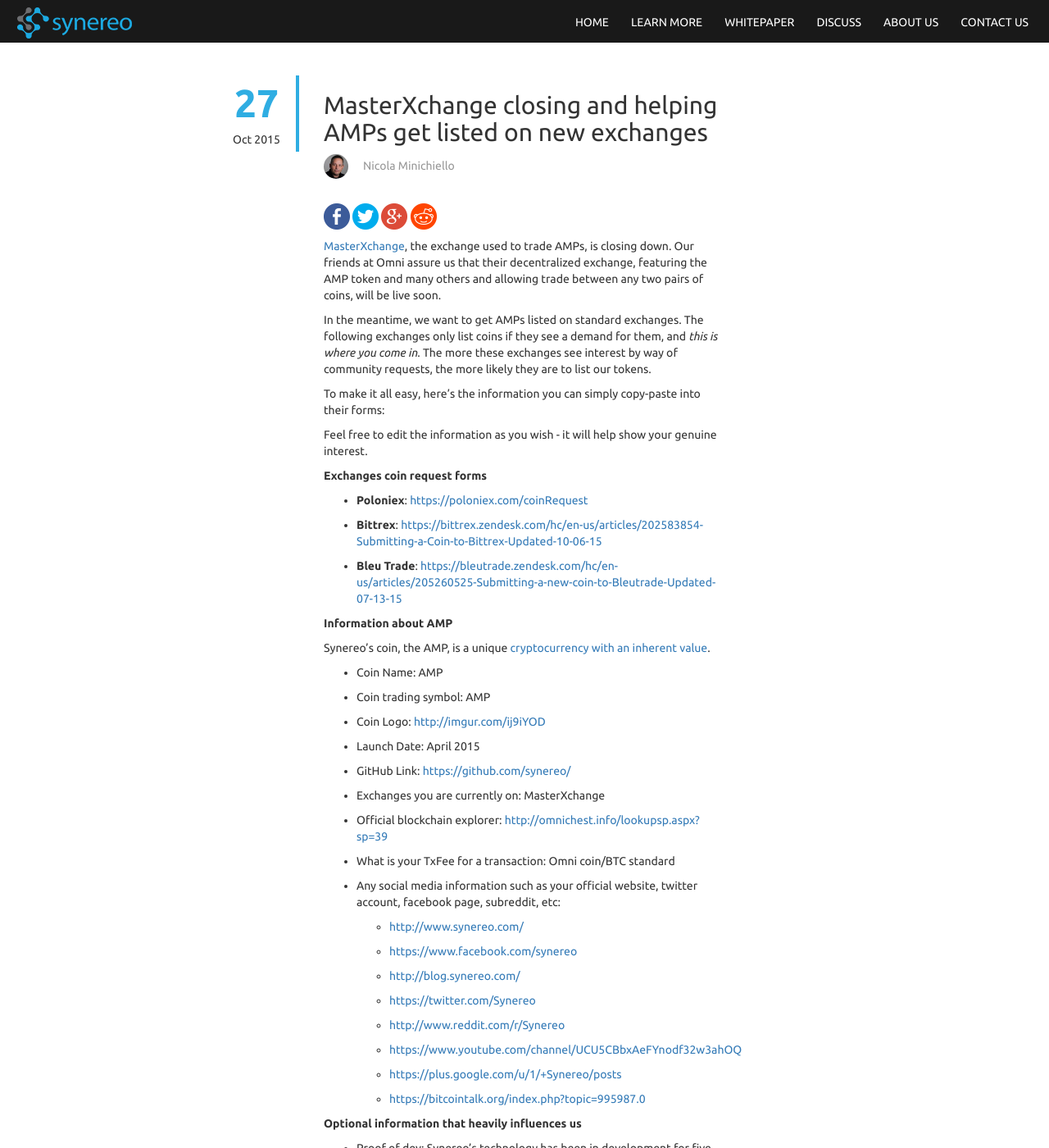
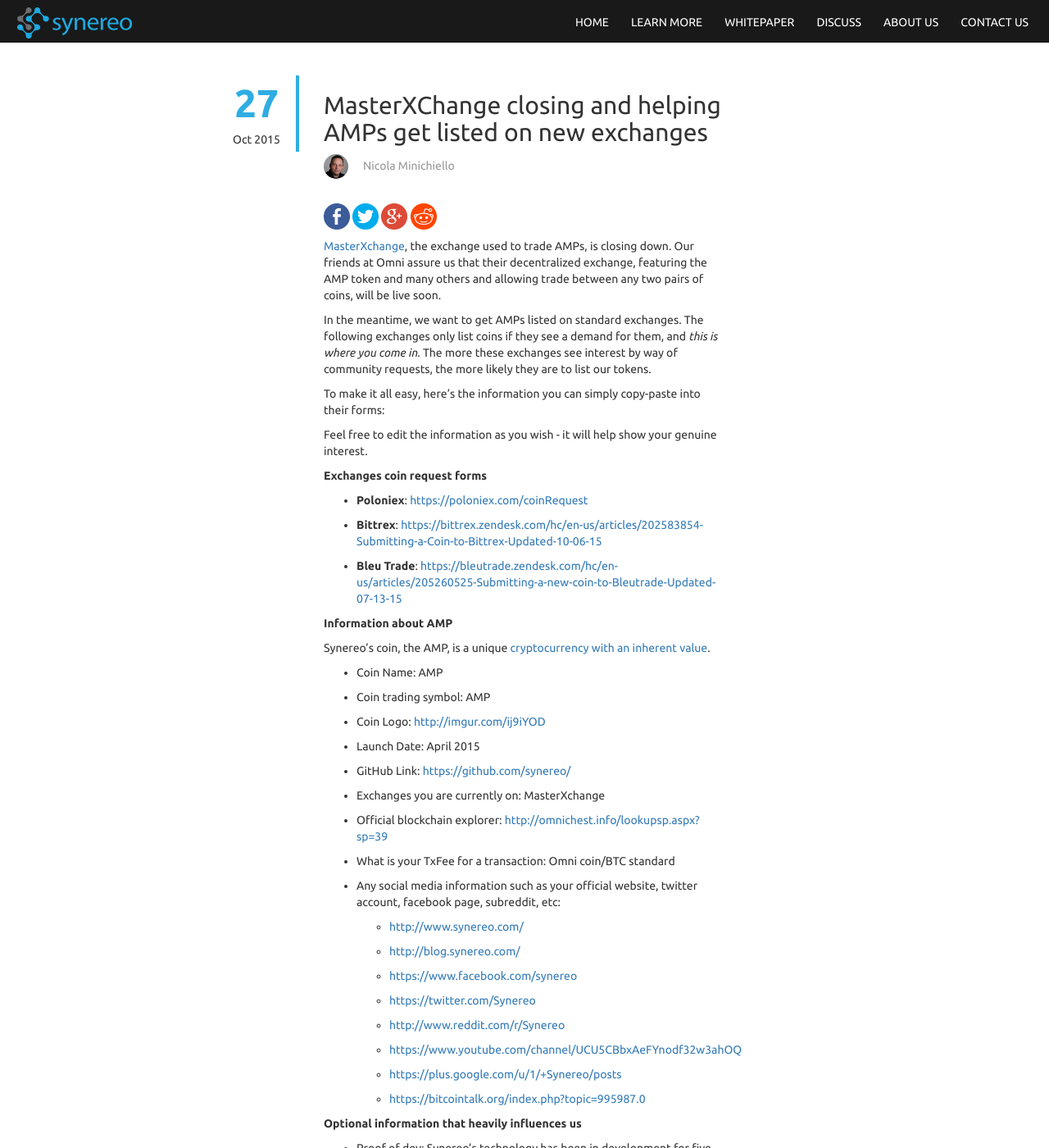
Before and after one commit to synereo/blog.synereo.com, a Jekyll site: the page built from _posts/2015-10-27-MasterXchange-closing-and-helping-AMPs.markdown, in a window 1280 px wide and 1400 px high. Shown: the whole window at 82% size. Built offline with Jekyll 4.4.1, drawn with Linux system fonts in a browser that asks for light colours; nearby versions of some CDN libraries; a script that is not in the unit is left out.

Commit message:
Swapped over some TXT and fixed Typo
Swapped over some TXT and fixed Typo

```diff
--- a/_posts/2015-10-27-MasterXchange-closing-and-helping-AMPs.markdown
+++ b/_posts/2015-10-27-MasterXchange-closing-and-helping-AMPs.markdown
@@ -2,7 +2,7 @@
 layout: post
 status: publish
 published: true
-title: MasterXchange closing and helping AMPs get listed on new exchanges
+title: MasterXChange closing and helping AMPs get listed on new exchanges
 date: '2015-10-27 08:00:00 +0200'
 author: Nicola Minichiello
 ---
@@ -47,10 +47,10 @@
 	- [http://www.synereo.com/](http://www.synereo.com/)
 
 
-	- [https://www.facebook.com/synereo](https://www.facebook.com/synereo)
+	- [http://blog.synereo.com/](http://blog.synereo.com/)
 
 
-	- [http://blog.synereo.com/](http://blog.synereo.com/)
+	- [https://www.facebook.com/synereo](https://www.facebook.com/synereo)
 
 
 	- [https://twitter.com/Synereo](https://twitter.com/Synereo)
```
